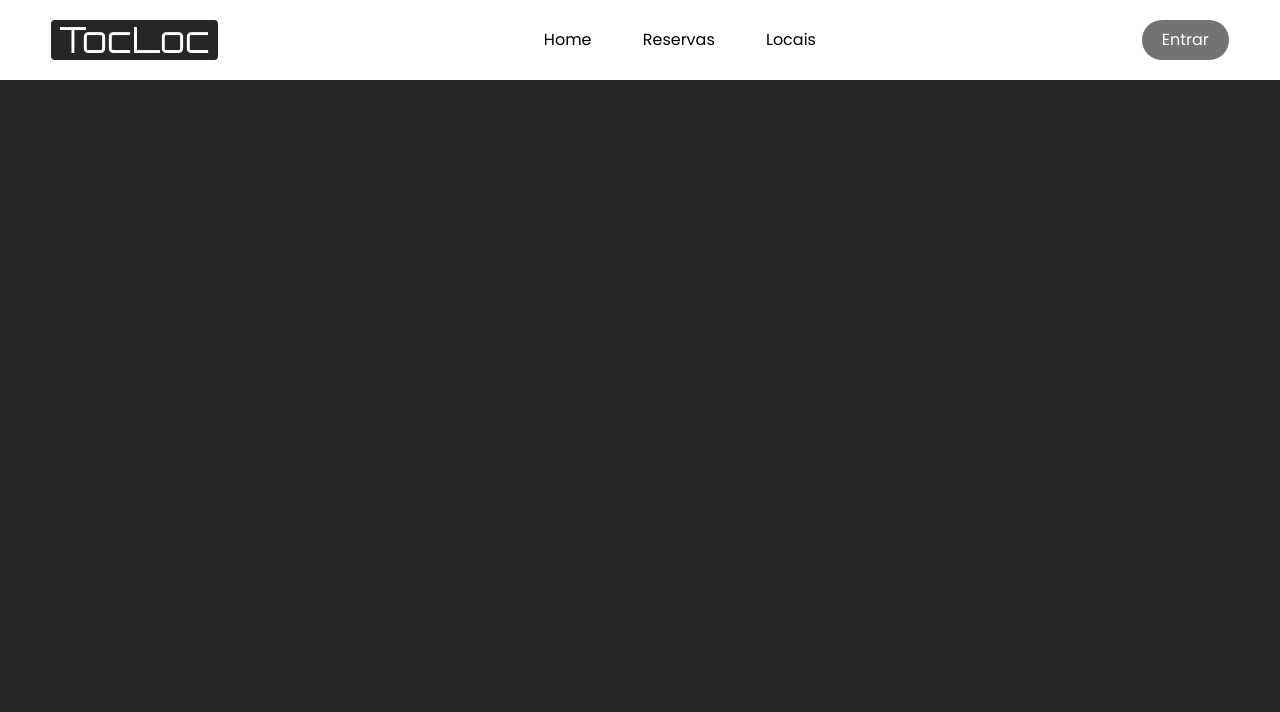
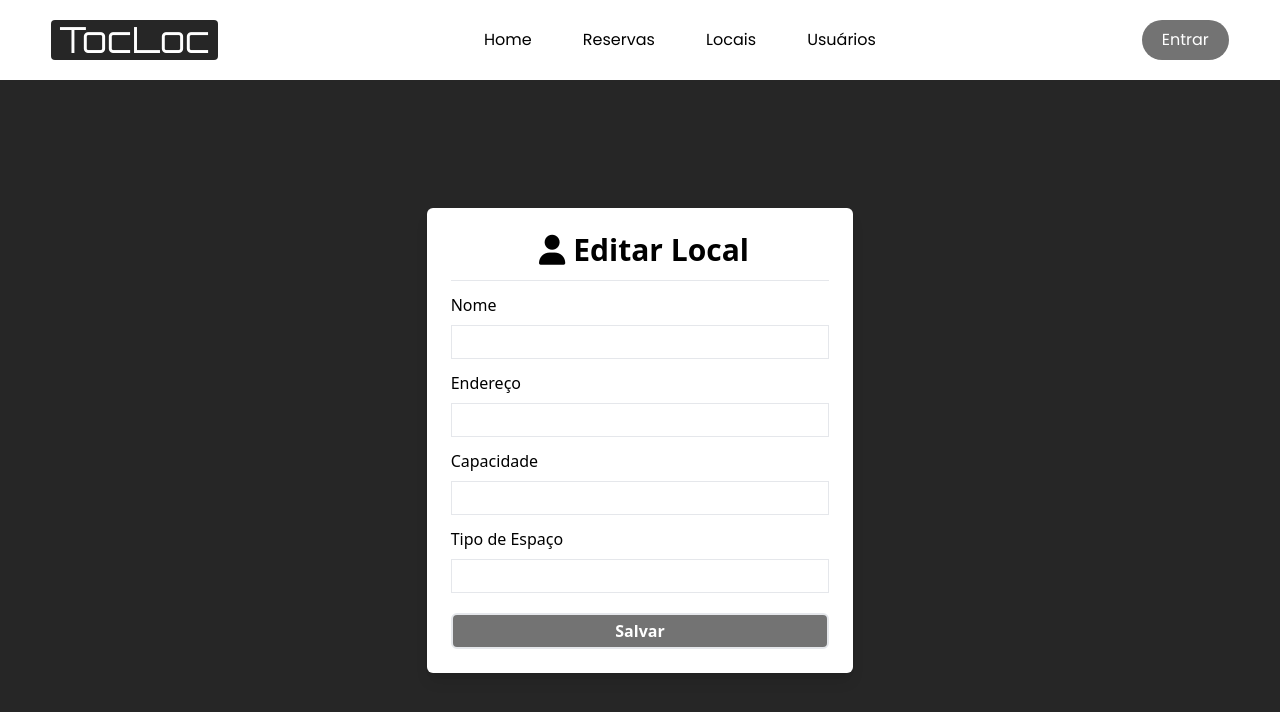
Before and after one commit to waltherpires/tocloc-frontend, a React (Vite) app: page /editplace/1 in a window 1280 px wide. Shown: the top 712 px of the page. Built offline with nearby package versions, Linux system fonts and the light colour scheme; no server answers.

Commit message:
Comecando pagina de edicao de local

```diff
--- a/http.js
+++ b/http.js
@@ -1,5 +1,6 @@
 import axios from "axios";
 
+// Users
 export async function fetchAllUsers(){
     const response = await axios.get('http://localhost:8080/users');
 
@@ -35,3 +36,20 @@ export async function updateUser(id, body){
 
     return response.data;
 }
+
+// Locais
+export async function fetchAllPlaces(){
+    const response = await axios.get('http://localhost:8080/locais');
+
+    return response.data;
+}
+
+export async function fetchPlaceById(id){
+    const response = await axios.get(`http://localhost:8080/locais/${id}`);
+
+    if(response.status > 400){
+        throw new Error("Local não encontrado!")
+    }
+
+    return response.data;
+}
--- a/src/App.jsx
+++ b/src/App.jsx
@@ -7,7 +7,6 @@ import './App.css'
 function App() {
 
   return (
-
       <Routes/>
   )
 }
--- a/src/MyRoutes.jsx
+++ b/src/MyRoutes.jsx
@@ -4,19 +4,24 @@ import {
     Route
   } from "react-router-dom";
 
-import Home from "./pages/Home";
+import Users from "./pages/Users";
 import Login from "./pages/Login";
 import EditUser from "./pages/EditUser";
+import EditPlace from "./pages/EditPlace";
 import Header from './components/Header';
+import Places from './pages/Places';
 
 export default function MyRoutes() {
     return (
         <Router>
             <Header/>
             <Routes>
-                <Route path="/" element={<Home />} />
-                <Route path="login" element={<Login />} />
-                <Route path="edit/:userId" element={<EditUser />} />
+                <Route path="users" element={<Users />} />
+                <Route path="/" element={<Login />} />
+                <Route path="locais" element={<Places />} />
+                <Route path="edituser/:userId" element={<EditUser />} />
+                <Route path="editplace/:placeId" element={<EditPlace />} />
+
             </Routes>
         </Router>
     )
--- a/src/components/Header.jsx
+++ b/src/components/Header.jsx
@@ -29,6 +29,7 @@ export default function Header(){
                         <li><Link className="hover:text-gray-500" to="/">Home</Link></li>
                         <li><Link className="hover:text-gray-500" to="reservas">Reservas</Link></li>
                         <li><Link className="hover:text-gray-500" to="locais">Locais</Link></li>
+                        <li><Link className="hover:text-gray-500" to="users">Usuários</Link></li>
                     </ul>
                 </div>
                 <div className="flex items-center gap-4">
--- /dev/null
+++ b/src/components/PlaceTable.jsx
@@ -0,0 +1,41 @@
+import { useEffect, useState } from "react"
+
+import { fetchAllPlaces } from '../../http'
+
+import Table from './Table';
+
+export default function PlaceTable(){
+  const [places, setPlaces] = useState([]);
+
+  useEffect(() => {
+    async function getAllPlaces(){
+      try{
+        const newPlaces = await fetchAllPlaces();
+        setPlaces(newPlaces);
+      }catch(error){
+        console.log(error.message);
+      }
+    }
+
+    getAllPlaces();
+  }, []);
+
+  function handleRemovePlace(){
+    //fazer
+  }
+
+  function handleEditPlace(id){
+    window.location = `http://localhost:5173/editplace/${id}`;
+  }
+
+  const placesColumns = [
+    { label: 'Nome' , field: 'nome' },
+    { label: 'Endereço', field: 'endereco' },
+    { label: 'Capacidade', field: 'capacidade' },
+    { label: 'Preço por Hora', field: 'precoPorHora' }
+  ];
+
+  return (
+    <Table columns={placesColumns} data={places} clickDelete={handleRemovePlace} clickEdit={handleEditPlace}/>
+  )
+}
--- a/src/components/Table.jsx
+++ b/src/components/Table.jsx
@@ -1,7 +1,7 @@
-export default function({ columns, data, clickEdit, clickDelete }){
+export default function PlaceTable({ columns, data, clickEdit, clickDelete }){
 
   return (
-    <table className="center text-left table-auto min-w-max rounded min-w-[121px] sm:min-w-[185px] md:min-w-[739px]">
+    <table className="center text-left table-auto rounded min-w-[121px] sm:min-w-[185px] md:min-w-[739px]">
       <thead>
           <tr>
             {columns.map(
@@ -13,6 +13,11 @@ export default function({ columns, data, clickEdit, clickDelete }){
           </tr>
       </thead>
       <tbody className="bg-gray-100">
+        {data.length === 0 &&
+          <tr className="hover:bg-gray-300">
+            <td className="px-4 py-2 border-b" colSpan={columns.length + 1}><p className="text-center">Nenhuma informação foi encontrada!</p></td>
+          </tr>
+        }
         {data.map((item, id) =>
         {
           console.log(item);
--- a/src/components/UserTable.jsx
+++ b/src/components/UserTable.jsx
@@ -42,7 +42,7 @@ export default function UserTable(){
     }
 
     function handleEditUser(id){
-        window.location = `http://localhost:5173/edit/${id}`;
+        window.location = `http://localhost:5173/edituser/${id}`;
     };
 
     function handleError() {
@@ -53,7 +53,6 @@ export default function UserTable(){
     // let grayRow = 'p-2 md:p-4 border-b border-slate-300 bg-gray-200';
 
     const userColumns = [
-        { label: 'ID', field: 'id' },
         { label: 'Nome', field: 'name' },
         { label: 'E-mail', field: 'email'},
         { label: 'Telefone', field: 'phoneNumber' },
--- /dev/null
+++ b/src/pages/EditPlace.jsx
@@ -0,0 +1,96 @@
+import { useParams } from "react-router-dom";
+import { useEffect, useState } from "react";
+
+import { fetchPlaceById } from '../../http'
+
+import Input from '../components/Input';
+
+export default function EditPlace(){
+  const { placeId } = useParams();
+  const [isFetching, setIsFetching] = useState(false);
+  const [place, setPlace] = useState({});
+  const [error, setError] = useState();
+  const [success, setSuccess] = useState();
+
+  useEffect(() => {
+    async function getPlace(){
+      setIsFetching(true);
+      try{
+        const editPlace = await fetchPlaceById(placeId);
+        setPlace({
+          ...editPlace,
+          nomeOriginal: editPlace.nome,
+          enderecoOriginal: editPlace.endereco,
+          descricaoOriginal: editPlace.descricao,
+          tipoEspacoOriginal: editPlace.tipoEspaco,
+          capacidadeOriginal: editPlace.capacidade,
+          precoPorHoraOriginal: editPlace.precoPorHora,
+        });
+      }catch(error){
+        console.error(error.message);
+        setError(error.message);
+      }finally{
+        setIsFetching(false);
+      }
+    }
+
+    getPlace();
+  }, []);
+
+  function handleSubmit(event){
+    event.preventDefault();
+
+  }
+
+  function handleInputChange(identifier, value){
+    setPlace((prevPlace) => ({
+      ...prevPlace,
+      [identifier]: value
+    }))
+  }
+
+  return (
+    <div className="flex justify-center items-center h-[90vh]">
+        <form className="w-1/3 p-6 shadow-lg bg-white rounded-md" onSubmit={handleSubmit}>
+          <h1 className="text-3xl block text-center font-semibold"><i className="fa-solid fa-user mx-2"></i>Editar Local</h1>
+          <hr className="mt-3"/>
+
+          <Input
+            label="Nome"
+            id="nome"
+            type="text"
+            value={place.nome}
+            onChange={(event) => handleInputChange('nome', event.target.value)}
+          />
+
+          <Input
+            label="Endereço"
+            id="endereco"
+            type="text"
+            value={place.endereco}
+            onChange={(event) => handleInputChange('endereco', event.target.value)}
+          />
+
+          <Input
+            label="Capacidade"
+            id="capacidade"
+            type="number"
+            value={place.capacidade}
+            onChange={(event) => handleInputChange('email', event.target.value)}
+          />
+
+          <Input
+            label="Tipo de Espaço"
+            id="tipo"
+            type="text"
+            value={place.tipoEspaco}
+            onChange={(event) => handleInputChange('tipoEspaco', event.target.value)}
+          />
+
+          <div className="mt-5">
+            <button type="submit" className="border-2 py-1 rounded-md w-full font-semibold bg-neutral-500 text-white hover:bg-neutral-900">Salvar</button>
+          </div>
+        </form>
+      </div>
+  )
+}
--- a/src/pages/Login.jsx
+++ b/src/pages/Login.jsx
@@ -1,4 +1,3 @@
-
 
 export default function Login(){
   return (
@@ -27,9 +26,6 @@ export default function Login(){
           <button type="submit" className="border-2 py-1 rounded-md w-full font-semibold bg-neutral-500 text-white hover:bg-neutral-900" >Entrar</button>
         </div>
       </div>
-
-
     </div>
-
   )
 }
--- /dev/null
+++ b/src/pages/Places.jsx
@@ -0,0 +1,9 @@
+import PlaceTable from "../components/PlaceTable";
+
+export default function Places(){
+  return (
+    <div className="flex items-center justify-center h-[90vh]">
+      <PlaceTable />
+    </div>
+  )
+}
--- a/src/pages/Home.jsx
+++ b/src/pages/Users.jsx
@@ -1,6 +1,6 @@
 import UserTable from "../components/UserTable";
 
-export default function Home() {
+export default function Users() {
     return (
         <div className="flex items-center justify-center h-[90vh]">
             <UserTable />
```
